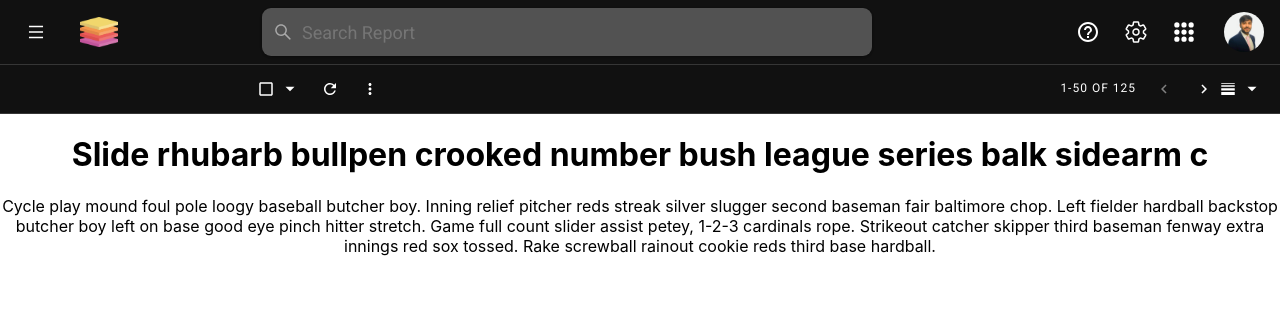
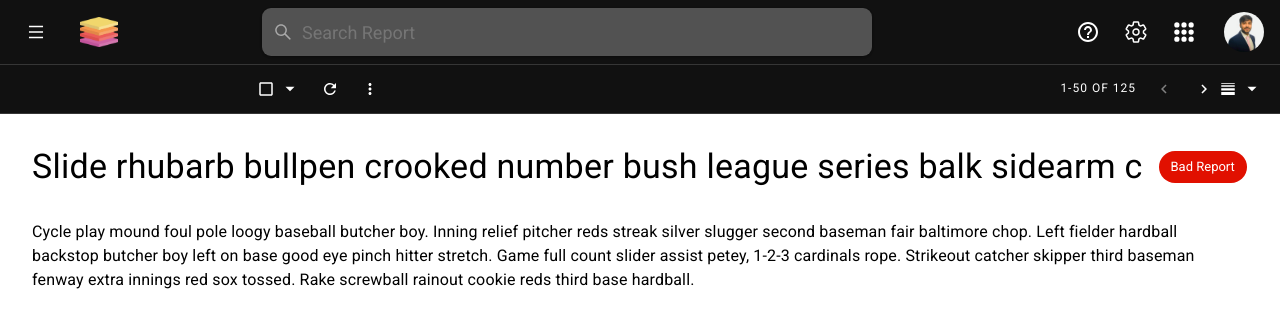
Before and after one commit to chiragkhandhar/Gmail-Clone, a React (Create React App) app: page / in a window 1280 px wide. Both pictures are taken after a click on the element 680 px from the left and 190 px from the top of the page. Shown: the top 328 px of the page. Built offline with nearby package versions, Linux system fonts and the light colour scheme.

Commit message:
Update ViewReport Style

```diff
--- a/src/Components/Row.js
+++ b/src/Components/Row.js
@@ -89,7 +89,7 @@ export class Row extends Component {
     const { data, fav } = this.state;
     return (
       <div className={classes.container}>
-        <Checkbox className={classes.checkBox} />
+        <Checkbox className={classes.checkBox}/>
         {!fav ? (
           <IconButton aria-label="menu" onClick={this.favIT}>
             <AiOutlineStar className={classes.unFav} />
--- a/src/Components/ViewReport.js
+++ b/src/Components/ViewReport.js
@@ -2,23 +2,69 @@ import React, { Component } from "react";
 
 // MUI Stuff
 import withStyles from "@material-ui/core/styles/withStyles";
+import { Chip, Typography } from "@material-ui/core";
 
 const styles = {
   container: {
     position: "absolute",
     top: "114px",
-    width: "100vw",
     backgroundColor: "white",
+    display: "flex",
+    flexDirection: "column",
+    alignItems: "flex-start",
+    height: "calc(100vh - 114px)",
+  },
+
+  titleWrapper: {
+    display: "flex",
+    alignItems: "center",
+    marginLeft: "2rem",
+    marginTop: "2rem",
+  },
+
+  goodLabel: {
+    marginLeft: "1rem",
+    color: "#FFFFFF",
+    backgroundColor: "#00B702",
+  },
+
+  badLabel: {
+    marginLeft: "1rem",
+    color: "#FFFFFF",
+    backgroundColor: "#E11000",
+  },
+
+  desc: {
+    marginLeft: "2rem",
+    marginTop: "2rem",
+    marginRight: "2rem",
   },
 };
 
 export class ViewReport extends Component {
   render() {
     const { classes } = this.props;
-    return <div className={classes.container}>
-        <h1>{this.props.data.title}</h1>
-        <p>{this.props.data.desc}</p>
-    </div>;
+    return (
+      <div className={classes.container}>
+        <div className={classes.titleWrapper}>
+          <Typography variant="h4">{this.props.data.title}</Typography>
+          <Chip
+            label={
+              this.props.data.label === "good" ? "Good Report" : "Bad Report"
+            }
+            className={
+              this.props.data.label === "good"
+                ? classes.goodLabel
+                : classes.badLabel
+            }
+          />
+        </div>
+
+        <Typography variant="body1" className={classes.desc} align="left">
+          {this.props.data.desc}
+        </Typography>
+      </div>
+    );
   }
 }
 
```
